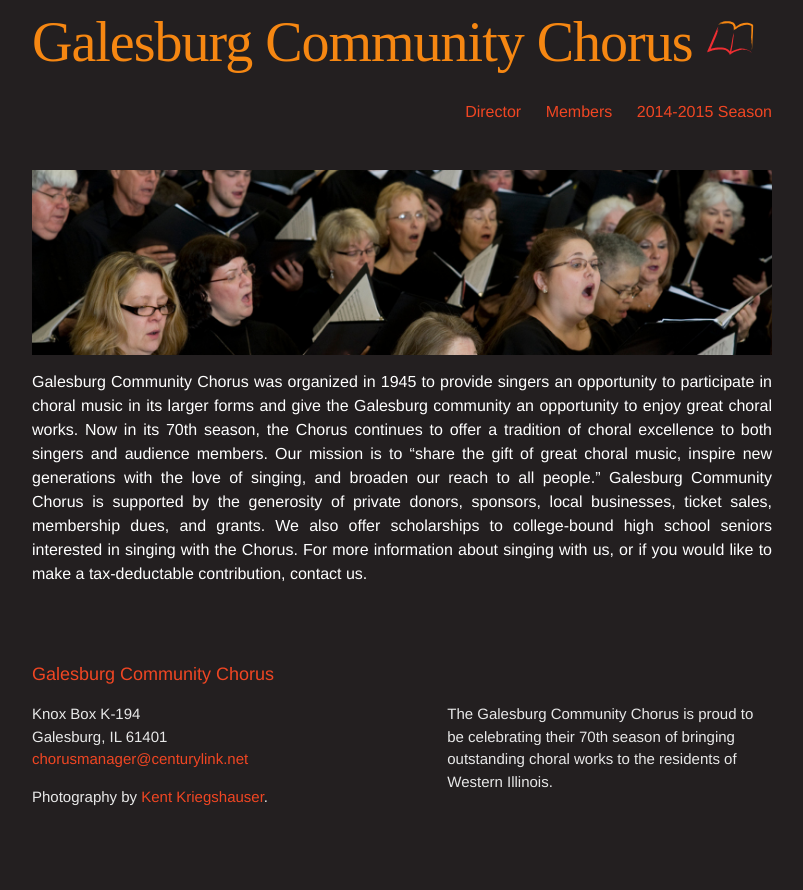
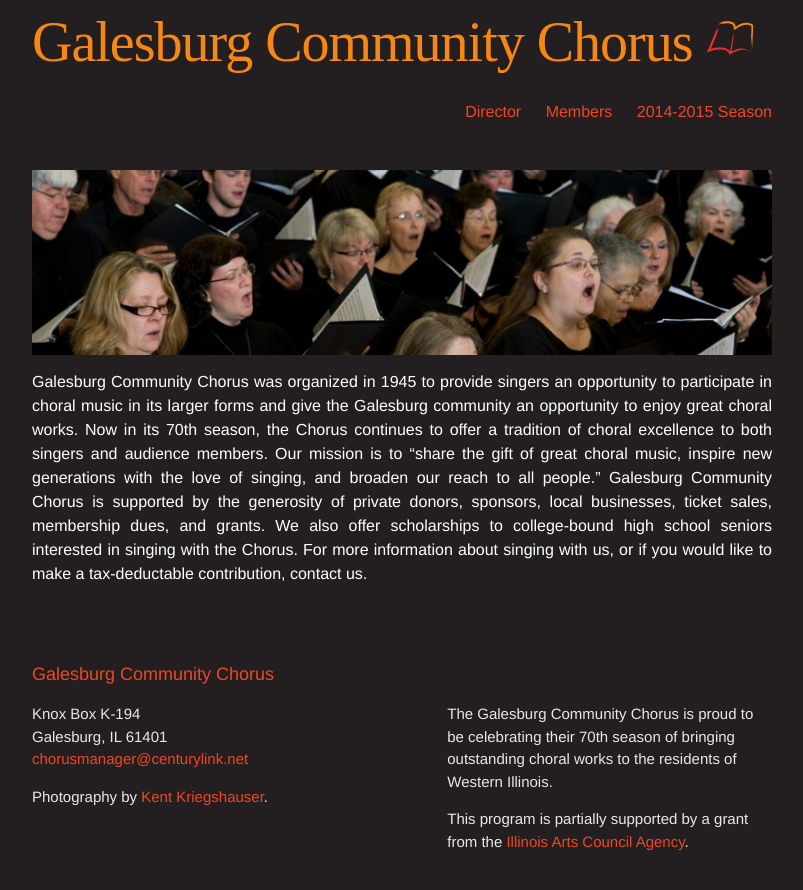
Before and after one commit to galesburgchorus/galesburgchorus.github.io, a Jekyll site: the page built from index.md, in a window 1280 px wide. Shown: the top 890 px of the page, without its empty margins (238-1041 px from the left). Built offline with Jekyll 4.4.1, drawn with Linux system fonts in a browser that asks for light colours; some web fonts are replaced.

Commit message:
Updated footer.html

```diff
--- a/_includes/footer.html
+++ b/_includes/footer.html
@@ -59,7 +59,8 @@
 
       <div class="footer-col  footer-col-3">
         <p class="text">{{ site.description }}</p>
-      </div>
+		This program is partially supported by a grant from the <a href="http://www.arts.illinois.gov/">Illinois Arts Council Agency</a>.
+		</div>
     </div>
 
   </div>
```
